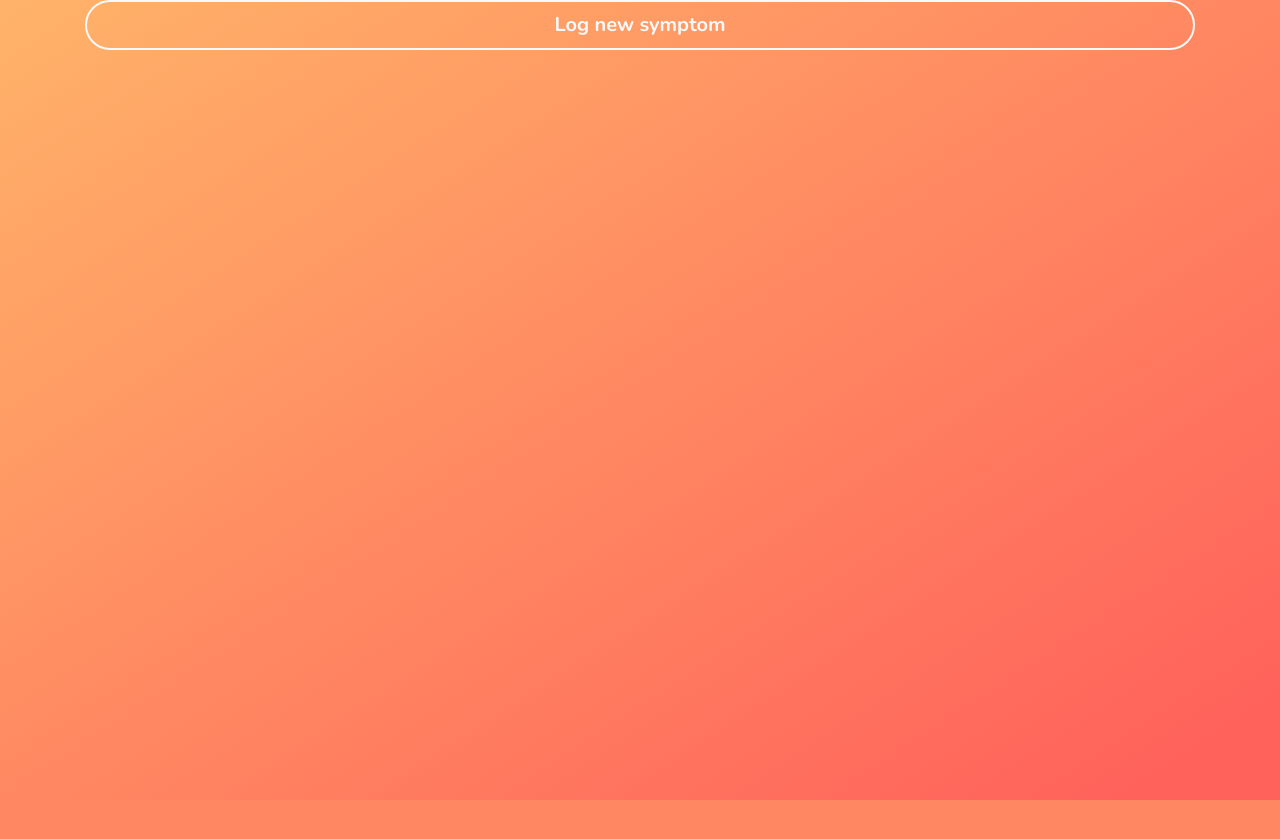
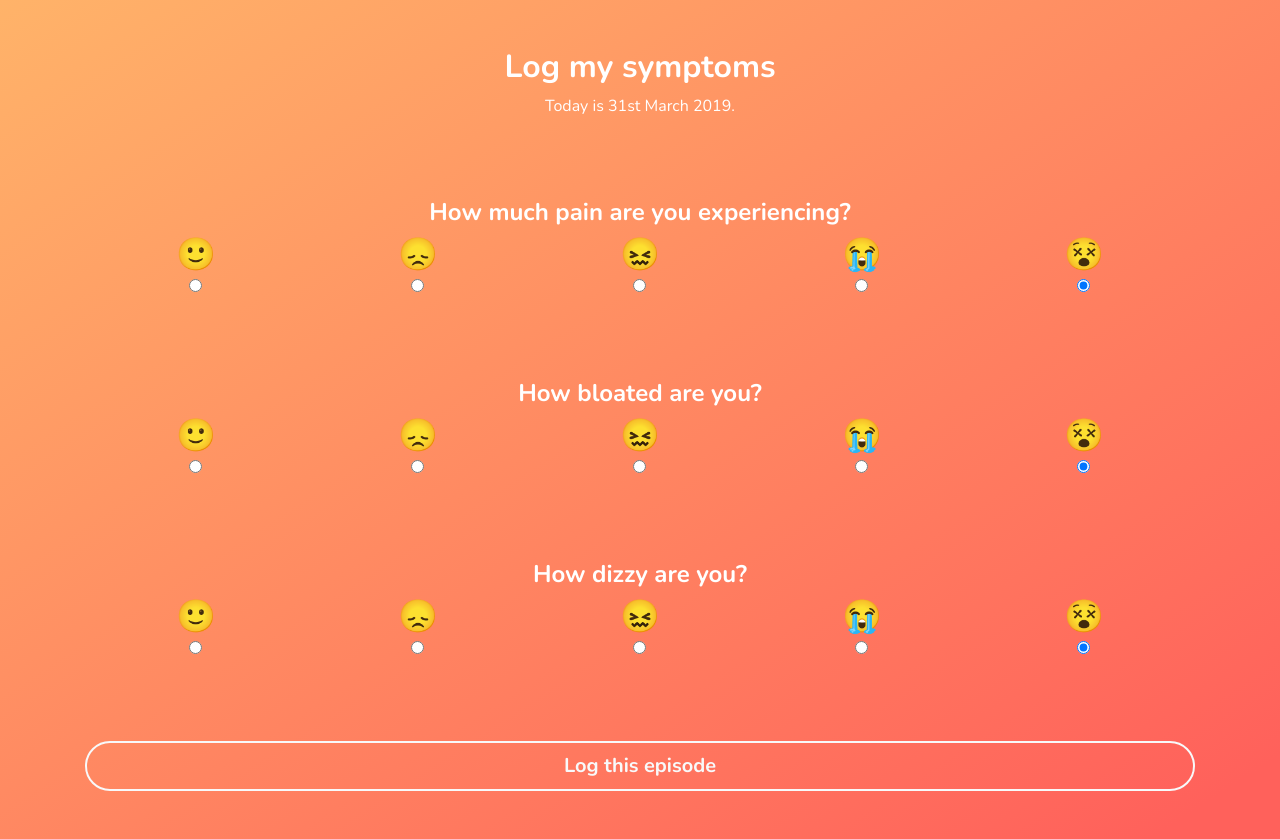
Before and after one commit to shirleneliew/tender_elion, a Django app: page /symptom/new in a window 1280 px wide. Before the commit the page ends 800 px from the top, so only its background shows below. Run offline with Django 3.2, Linux system fonts and the light colour scheme; some libraries are stand-ins or nearby versions.

Commit message:
changed timezone; added symptom new; added content to symptom result page

```diff
--- a/tender/tender/settings.py
+++ b/tender/tender/settings.py
@@ -106,7 +106,7 @@ AUTH_PASSWORD_VALIDATORS = [
 
 LANGUAGE_CODE = 'en-us'
 
-TIME_ZONE = 'UTC'
+TIME_ZONE = 'Asia/Singapore'
 
 USE_I18N = True
 
--- a/tender/userflow/templates/userflow/base.html
+++ b/tender/userflow/templates/userflow/base.html
@@ -15,7 +15,7 @@
 
 <style type="text/css">
   html, body {
-    height: 100%;
+    min-height: 100%;
   }
 
   h1,h2,h3,h4 {
@@ -25,6 +25,7 @@
   body {
     font-family: "Nunito";
     color: white;
+    padding: 3em 0px;
   }
 
   .btn {
@@ -36,11 +37,24 @@
   label {
     font-weight: 700;
     line-height: 1.25em;
+    font-size: 2em;
   }
 
   .background-primary {
     background-color: #FFB369;
     background-image: linear-gradient(147deg, #FFB369 0%, #FF615B 95%);
+  }
+
+  .form-check-input {
+    position: relative;
+  }
+
+
+  .symptom .question {
+    margin: 5em 0px;
+  }
+  .symptom label {
+    margin-bottom: 0px;
   }
 </style>
 
--- a/tender/userflow/templates/userflow/experience.html
+++ b/tender/userflow/templates/userflow/experience.html
@@ -9,7 +9,7 @@
   <!-- This is supposed to show the intensities that other people are experiencing. -->
   <!-- Need the shape of data -->
   <div>
-
+    <img class='img-fluid' src="https://via.placeholder.com/450">
   </div>
 
   <p class='small'>
--- a/tender/userflow/templates/userflow/symptom/new.html
+++ b/tender/userflow/templates/userflow/symptom/new.html
@@ -1,7 +1,132 @@
 {% extends './../base.html' %}
 
 {% block content %}
-  <a href="{% url 'userflow:symptom_result' %}" type="submit" class="btn  btn-lg btn-outline btn-outline-light btn-block">
-    Log new symptom
-  </a>
+  <div class='symptom'>
+    <div class='text-center'>
+      <h2>
+        Log my symptoms
+      </h2>
+      Today is {% now "jS F Y" %}.
+    </div>
+
+
+    <div class='question'>
+      <div class="text-center">
+        <h4>
+          How much pain are you experiencing?
+        </h4>
+      </div>
+      <div class='d-flex justify-content-around'>
+        {% for i in i|rjust:5 %}
+        <div class='d-flex flex-column align-items-center'>
+          <div>
+            <label for="pain_{{ forloop.counter }}">
+              {% if forloop.counter == 1 %}
+              🙂
+              {% endif %}
+              {% if forloop.counter == 2 %}
+              😞
+              {% endif %}
+              {% if forloop.counter == 3 %}
+              😖
+              {% endif %}
+              {% if forloop.counter == 4 %}
+              😭
+              {% endif %}
+              {% if forloop.counter == 5 %}
+              😵
+              {% endif %}
+            </label>
+          </div>
+          <div>
+            <div>
+              <input type="radio" name="pain" id="pain_{{ forloop.counter }}" value="{{ forloop.counter }}" checked>
+            </div>
+          </div>
+        </div>
+        {% endfor %}
+      </div>
+    </div>
+    <div class='question'>
+      <div class="text-center">
+        <h4>
+          How bloated are you?
+        </h4>
+      </div>
+      <div class='d-flex justify-content-around'>
+        {% for i in i|rjust:5 %}
+        <div class='d-flex flex-column align-items-center'>
+          <div>
+            <label for="bloat_{{ forloop.counter }}">
+              {% if forloop.counter == 1 %}
+              🙂
+              {% endif %}
+              {% if forloop.counter == 2 %}
+              😞
+              {% endif %}
+              {% if forloop.counter == 3 %}
+              😖
+              {% endif %}
+              {% if forloop.counter == 4 %}
+              😭
+              {% endif %}
+              {% if forloop.counter == 5 %}
+              😵
+              {% endif %}
+            </label>
+          </div>
+          <div>
+            <div>
+              <input type="radio" name="bloat" id="bloat_{{ forloop.counter }}" value="{{ forloop.counter }}" checked>
+            </div>
+          </div>
+        </div>
+        {% endfor %}
+      </div>
+    </div>
+    <div class='question'>
+      <div class="text-center">
+        <h4>
+          How dizzy are you?
+        </h4>
+      </div>
+      <div class='d-flex justify-content-around'>
+        {% for i in i|rjust:5 %}
+        <div class='d-flex flex-column align-items-center'>
+          <div>
+            <label for="dizzy_{{ forloop.counter }}">
+              {% if forloop.counter == 1 %}
+              🙂
+              {% endif %}
+              {% if forloop.counter == 2 %}
+              😞
+              {% endif %}
+              {% if forloop.counter == 3 %}
+              😖
+              {% endif %}
+              {% if forloop.counter == 4 %}
+              😭
+              {% endif %}
+              {% if forloop.counter == 5 %}
+              😵
+              {% endif %}
+            </label>
+          </div>
+          <div>
+            <div>
+              <input type="radio" name="dizzy" id="dizzy_{{ forloop.counter }}" value="{{ forloop.counter }}" checked>
+            </div>
+          </div>
+        </div>
+        {% endfor %}
+      </div>
+    </div>
+  </div>
+
+  <div>
+    <a href="{% url 'userflow:symptom_result' %}" type="submit" class="btn btn-lg btn-outline btn-outline-light btn-block">
+      Log this episode
+    </a>
+
+  </div>
 {% endblock %}
```
Also changed, not shown: tender/userflow/templates/userflow/symptom/result.html (+20 -3 lines).
